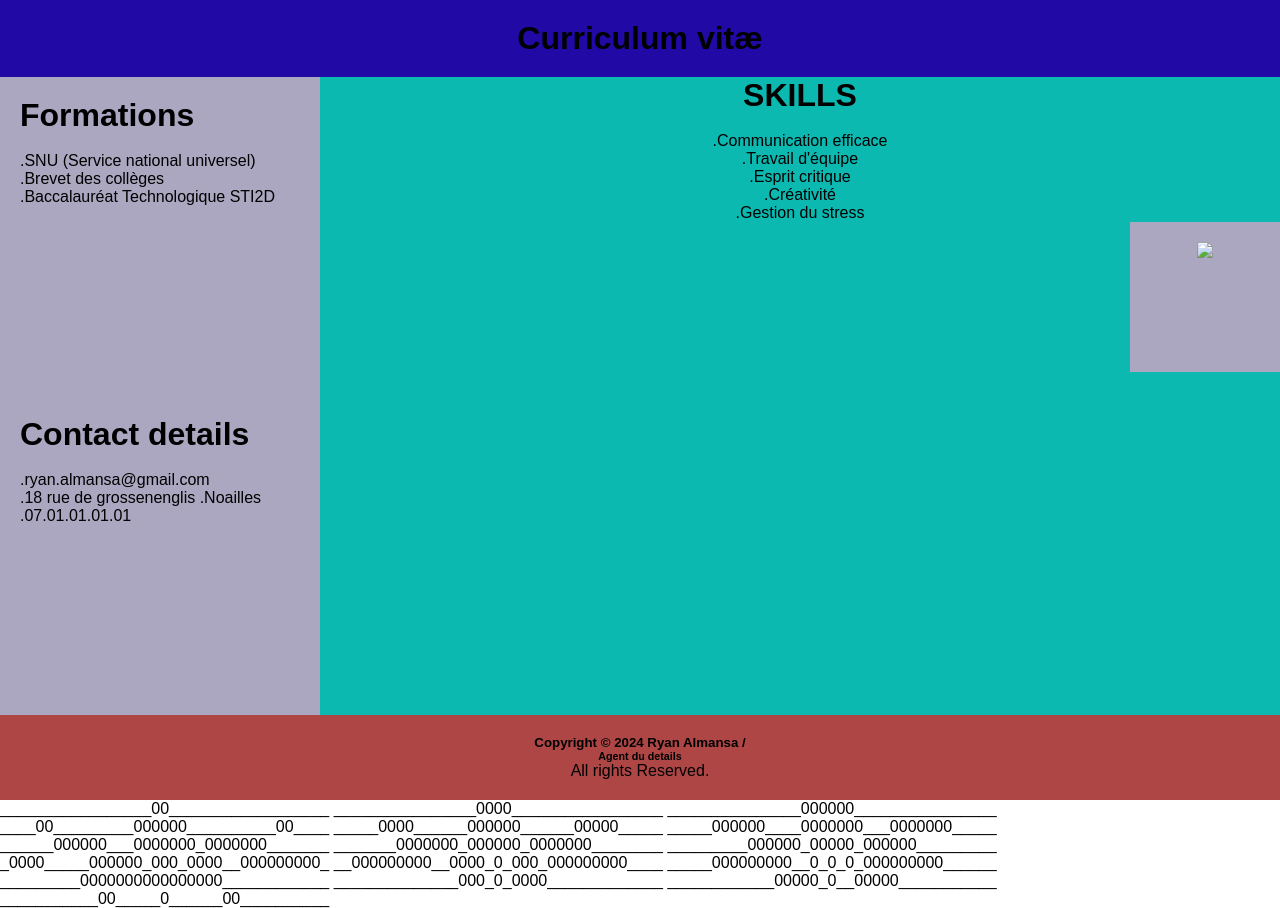
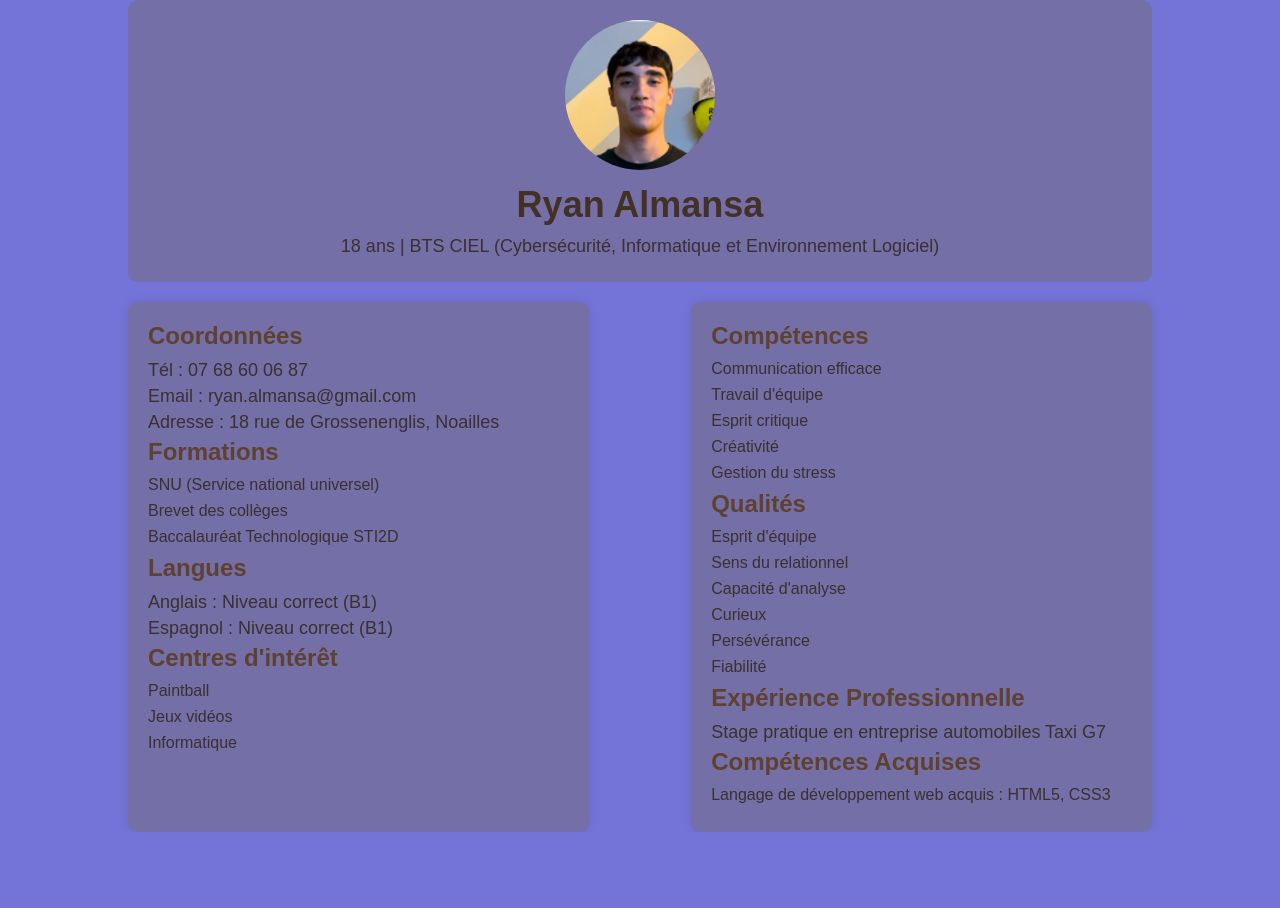
Before and after one commit to Ryan-almansa/cours_web, a plain HTML site: page web cv/cv.html in a window 1280 px wide. After the commit the page ends 832 px from the top, so only its background shows below. Drawn offline with Linux system fonts and the light colour scheme.

Commit message:
commit cv

```diff
--- a/web cv/cv.css
+++ b/web cv/cv.css
@@ -6,81 +6,78 @@
 
 body {
     font-family: Arial, sans-serif;
+    background-color: #3737c7b0;
+    color: #3a3030;
 }
 
 .container {
-    display: grid;
-    grid-template-areas:
-        "bandeau bandeau bandeau"
-        "menuhaut contenu contenu"
-        "menubas contenu contenu"
-        "pieddepage pieddepage pieddepage";
-    grid-template-columns: 1fr 2fr 1fr;
-    grid-template-rows: auto 1fr 1fr auto;
-    height: 100vh;
+    width: 80%;
+    margin: 0 auto;
+    display: flex;
+    flex-direction: column;
 }
 
-.bandeau {
-    grid-area: bandeau;
-    background-color: rgb(32, 9, 165);
+.header {
+    text-align: center;
+    background-color: #74696971;
     padding: 20px;
-    text-align: center;
+    border-radius: 10px;
+    margin-bottom: 20px;
 }
 
-.menu-haut {
-    grid-area: menuhaut;
-    background-color:  rgb(171, 167, 192);
-    padding: 20px;
+.profile-pic {
+    width: 150px;
+    height: 150px;
+    border-radius: 50%;
+    object-fit: cover;
+    margin-bottom: 10px;
 }
 
-.menu-bas {
-    grid-area: menubas;
-    background-color:  rgb(171, 167, 192);
-    padding: 20px;
+h1 {
+    font-size: 36px;
+    margin-bottom: 10px;
+    color: #443125;
 }
 
-.contenu {
-    grid-area: contenu;
-    text-align: center;
-    background-color:  rgb(12, 185, 177);
-    width: 100%;
+p {
+    font-size: 18px;
+    margin-bottom: 5px;
 }
 
-.bloc-news {
-    float: right;
-    background-color:  rgb(171, 167, 192);
-    padding: 20px;
-    height: 150px;
-    width: 150px;
-
-}
-.pied-de-page {
-    grid-area: pieddepage;
-    background-color:  rgb(175, 70, 70);;
-    padding: 20px;
-    text-align: center;
+.content {
+    display: flex;
+    justify-content: space-between;
 }
 
-/*_______*#####*
-____*##########*
-__*##############
-__################
-_##################_________**####*
-__##################_____*##########
-__##################___*#############
-___#################*_###############*
-____#################################*
-______###############################
-_______#############################* __________
-________*##########################__________
-__________########################
-___________*####################*
-____________*##################
-_____________*###############
-_______________#############
-________________##########
-________________*#######*
-_________________######
-__________________####
-__________________###
-___________________#/*
+.left-colonne, .right-colonne {
+    width: 45%;
+    background-color: #74696971;
+    padding: 20px;
+    border-radius: 10px;
+    box-shadow: 0 0 10px rgba(0, 0, 0, 0.1);
+}
+
+h2 {
+    color: #5e412f;
+    font-size: 24px;
+    margin-bottom: 10px;
+}
+
+ul {
+    list-style-type: none;
+    margin-left: 0;
+}
+
+ul li {
+    margin-bottom: 8px;
+    font-size: 16px;
+}
+
+a {
+    color: #3a3030;
+    text-decoration: none;
+}
+
+a:hover {
+    text-decoration: underline;
+}
--- a/web cv/cv.html
+++ b/web cv/cv.html
@@ -1,69 +1,74 @@
 <!DOCTYPE html>
-<html lang="en">
+<html lang="fr">
 <head>
     <meta charset="UTF-8">
     <meta name="viewport" content="width=device-width, initial-scale=1.0">
-    <title>cv</title>
+    <title>CV Ryan Almansa</title>
     <link rel="stylesheet" href="cv.css">
 </head>
 <body>
     <div class="container">
-        <div class="bandeau"><h1>Curriculum vitæ</h1> </div>
-        <div class="menu-haut"><h1>Formations</h1>
-            <br>
-            <p>
-                .SNU (Service national universel)<br>
-                .Brevet des collèges <br>
-                .Baccalauréat Technologique STI2D <br>
-            </p>
+        <div class="header">
+            <img src="moidh.png" alt="Ryan Almansa" class="profile-pic">
+            <h1>Ryan Almansa</h1>
+            <p>18 ans | BTS CIEL (Cybersécurité, Informatique et Environnement Logiciel)</p>
         </div>
-        <div class="menu-bas"><h1>Contact details</h1>
-            <br>
-            <p>
-                .ryan.almansa@gmail.com<br>
-                .18 rue de grossenenglis
-                .Noailles <br>
-                .07.01.01.01.01
-            </p>
-        </div>
-        <div class="contenu"> <h1>SKILLS</h1>
-            <br>
-            <p>
-                .Communication efficace<br>
-                .Travail d'équipe <br>
-                .Esprit critique<br>
-                .Créativité<br>
-                .Gestion du stress<br>
-            </p>
 
+        <div class="content">
+            <div class="left-colonne">
+                <h2>Coordonnées</h2>
+                <p>Tél : 07 68 60 06 87</p>
+                <p>Email : <a href="mailto:ryan.almansa@gmail.com">ryan.almansa@gmail.com</a></p>
+                <p>Adresse : 18 rue de Grossenenglis, Noailles</p>
 
+                <h2>Formations</h2>
+                <ul>
+                    <li>SNU (Service national universel)</li>
+                    <li>Brevet des collèges</li>
+                    <li>Baccalauréat Technologique STI2D</li>
+                </ul>
 
-            <div class="texte">
-                <div class="bloc-news"> <img src="c:\Users\Almansa\Pictures\Saved Pictures\moi.png"><alt ma tete>
+                <h2>Langues</h2>
+                <p>Anglais : Niveau correct (B1)</p>
+                <p>Espagnol : Niveau correct (B1)</p>
 
-                </div>
+                <h2>Centres d'intérêt</h2>
+                <ul>
+                    <li>Paintball</li>
+                    <li>Jeux vidéos</li>
+                    <li>Informatique</li>
+                </ul>
+            </div>
 
+            <div class="right-colonne">
+                <h2>Compétences</h2>
+                <ul>
+                    <li>Communication efficace</li>
+                    <li>Travail d'équipe</li>
+                    <li>Esprit critique</li>
+                    <li>Créativité</li>
+                    <li>Gestion du stress</li>
+                </ul>
+
+                <h2>Qualités</h2>
+                <ul>
+                    <li>Esprit d'équipe</li>
+                    <li>Sens du relationnel</li>
+                    <li>Capacité d'analyse</li>
+                    <li>Curieux</li>
+                    <li>Persévérance</li>
+                    <li>Fiabilité</li>
+                </ul>
+
+                <h2>Expérience Professionnelle</h2>
+                <p>Stage pratique en entreprise automobiles Taxi G7</p>
+
+                <h2>Compétences Acquises</h2>
+                <ul>
+                    <li>Langage de développement web acquis : HTML5, CSS3</li>
+                </ul>
             </div>
-        </div>
-        <div class="pied-de-page"><h5>Copyright © 2024 Ryan Almansa / <h6>Agent du details</h6>All rights Reserved.</h5>
-
         </div>
     </div>
 </body>
 </html>
-_________________00__________________
-________________0000_________________
-_______________000000________________
-____00_________000000__________00____
-_____0000______000000______00000_____
-_____000000____0000000___0000000_____
-______000000___0000000_0000000_______
-_______0000000_000000_0000000________
-_________000000_00000_000000_________
-_0000_____000000_000_0000__000000000_
-__000000000__0000_0_000_000000000____
-_____000000000__0_0_0_000000000______
-_________0000000000000000____________
-______________000_0_0000_____________
-____________00000_0__00000___________
-___________00_____0______00__________
```
Also changed, not shown: web cv/moidh.png (added).
